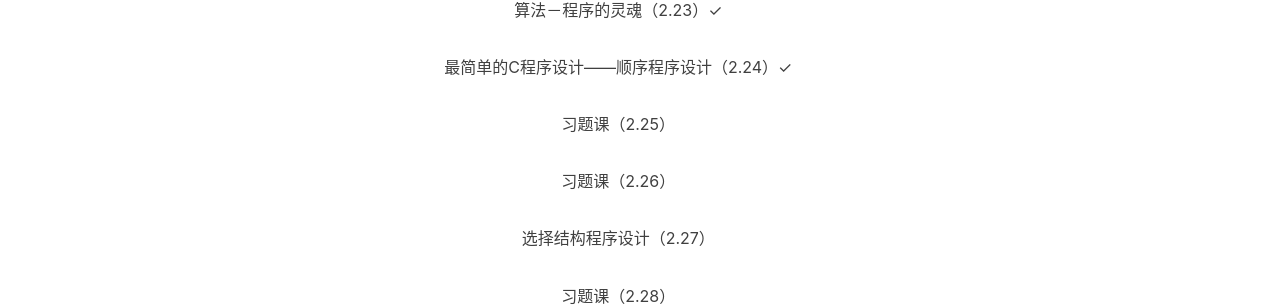
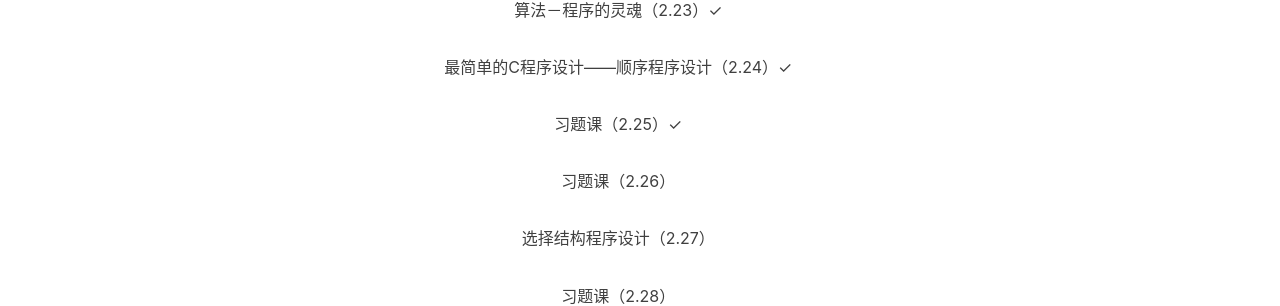
Before and after one commit to YS-yorigamishion/YS-yorigamishion.github.io, a Jekyll site: the page built from _posts/2022-2-21-C语言学习时间表.md, in a window 1280 px wide. Shown: the part 633-939 px from the top of the page. Built offline with Jekyll 4.4.1, drawn with Linux system fonts in a browser that asks for light colours; nearby versions of some CDN libraries; comment, search, counter and statistics services are not loaded.

Commit message:
Update 2022-2-21-C语言学习时间表.md

```diff
--- a/_posts/2022-2-21-C语言学习时间表.md
+++ b/_posts/2022-2-21-C语言学习时间表.md
@@ -16,7 +16,7 @@ tags:
 
 <p align="center">最简单的C程序设计――顺序程序设计（2.24）✓</p>
 
-<p align="center">习题课（2.25）</p>
+<p align="center">习题课（2.25）✓</p>
 
 <p align="center">习题课（2.26）</p>
 
```
